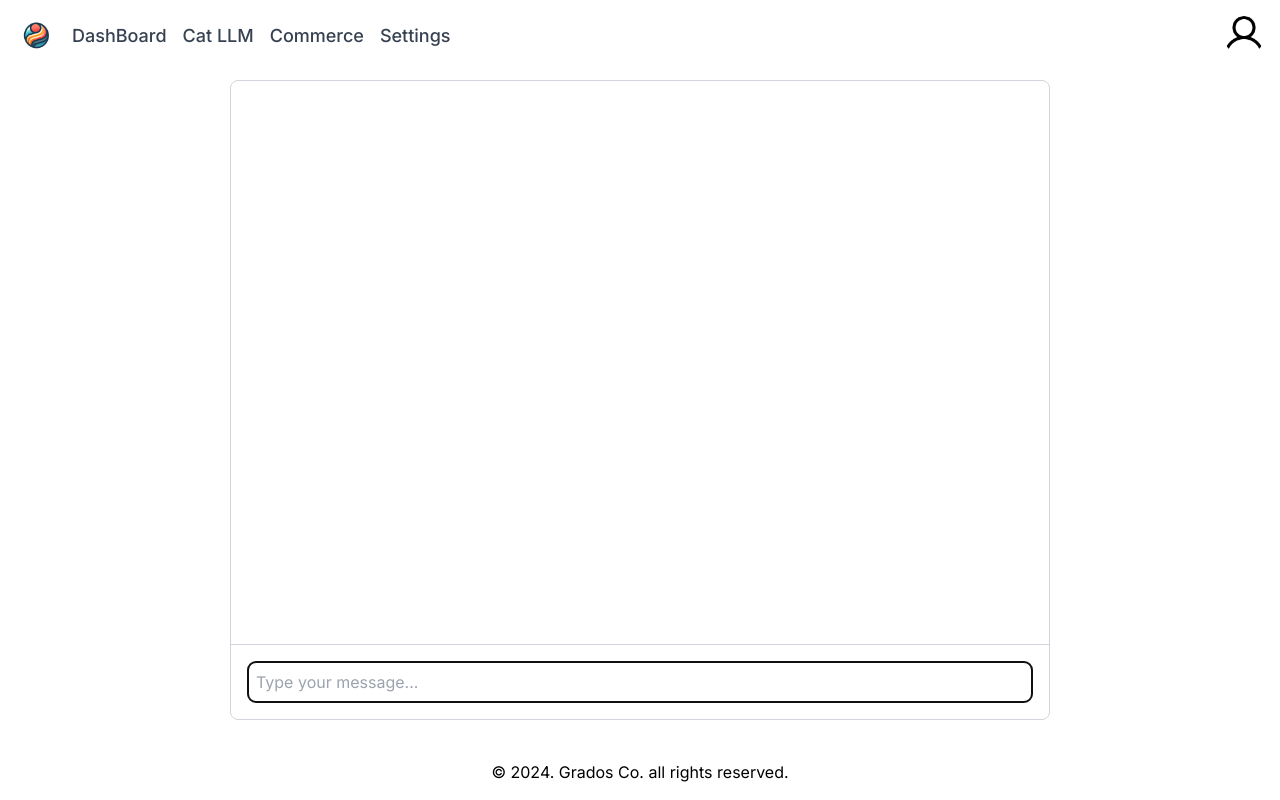
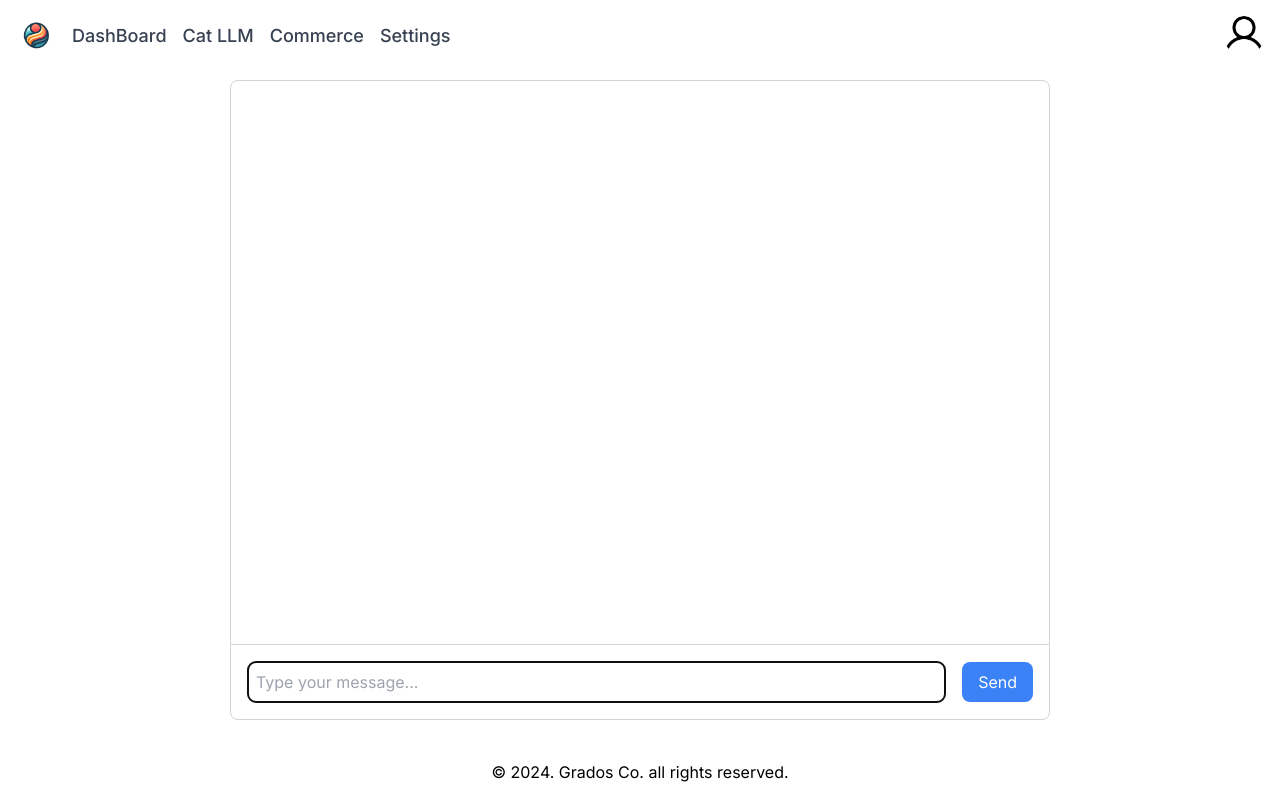
Before and after one commit to habaekk/CatSAMA_WLD, a Next.js app: page /LLM in a window 1280 px wide. Built offline with nearby package versions, Linux system fonts and the light colour scheme.

Commit message:
FEAT: add send button to caht input component

```diff
--- a/app/components/Chat/ChatInput.tsx
+++ b/app/components/Chat/ChatInput.tsx
@@ -31,14 +31,20 @@ const ChatInput: React.FC<ChatInputProps> = ({ onSendMessage }) => {
   };
 
   return (
-    <div className="border-t border-gray-300 p-4 dark:border-gray-700 dark:bg-gray-800">
+    <div className="flex items-center border-t border-gray-300 p-4 dark:border-gray-700 dark:bg-gray-800">
       <input
         ref={inputRef}
         type="text"
-        className="w-full p-2 border border-gray-300 rounded-lg dark:border-gray-700 dark:bg-gray-700 dark:text-white"
+        className="flex-grow p-2 border border-gray-300 rounded-lg dark:border-gray-700 dark:bg-gray-700 dark:text-white"
         placeholder="Type your message..."
         onKeyPress={handleKeyPress}
       />
+      <button
+        onClick={handleSend}
+        className="ml-4 px-4 py-2 bg-blue-500 text-white rounded-lg dark:bg-blue-700"
+      >
+        Send
+      </button>
     </div>
   );
 };
```
